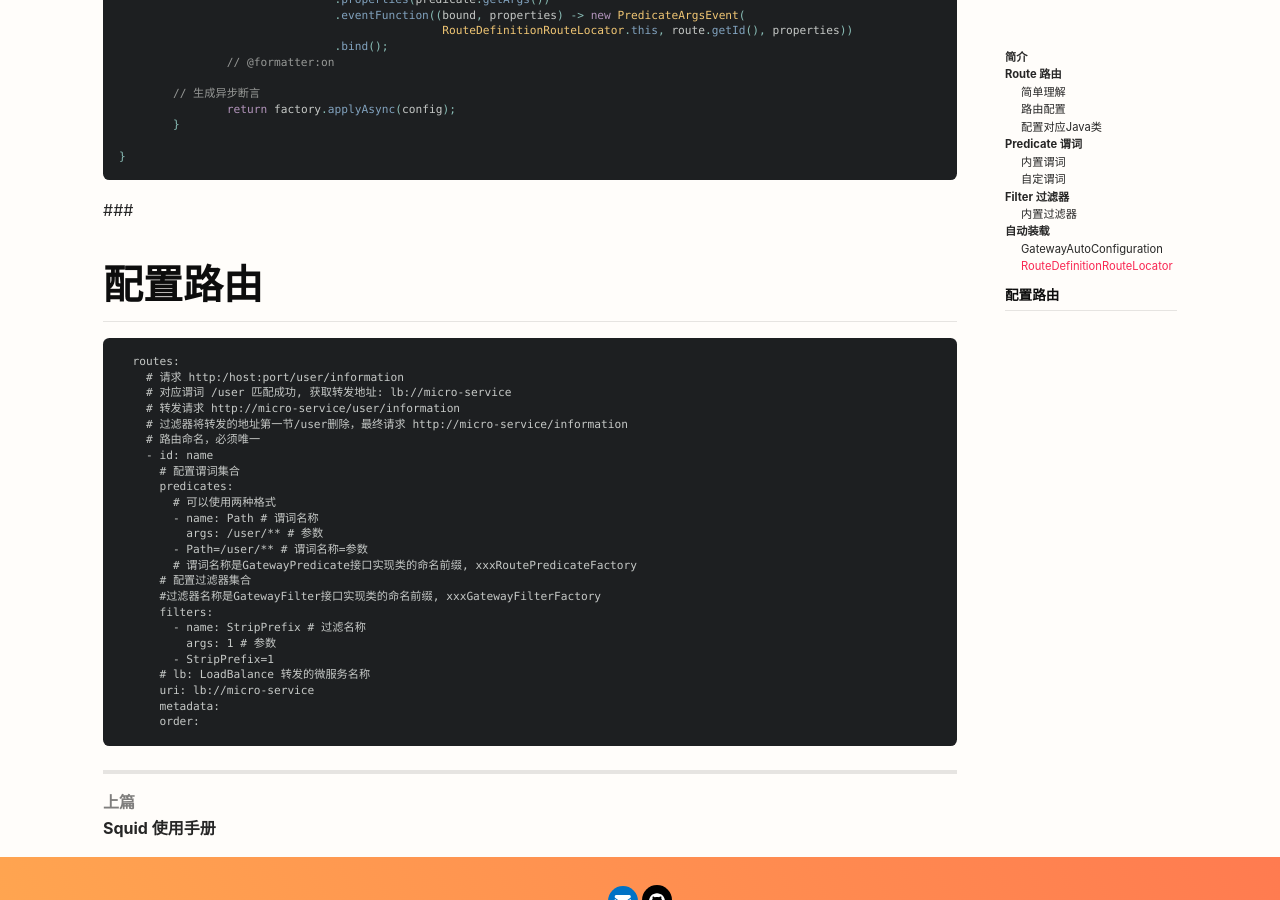
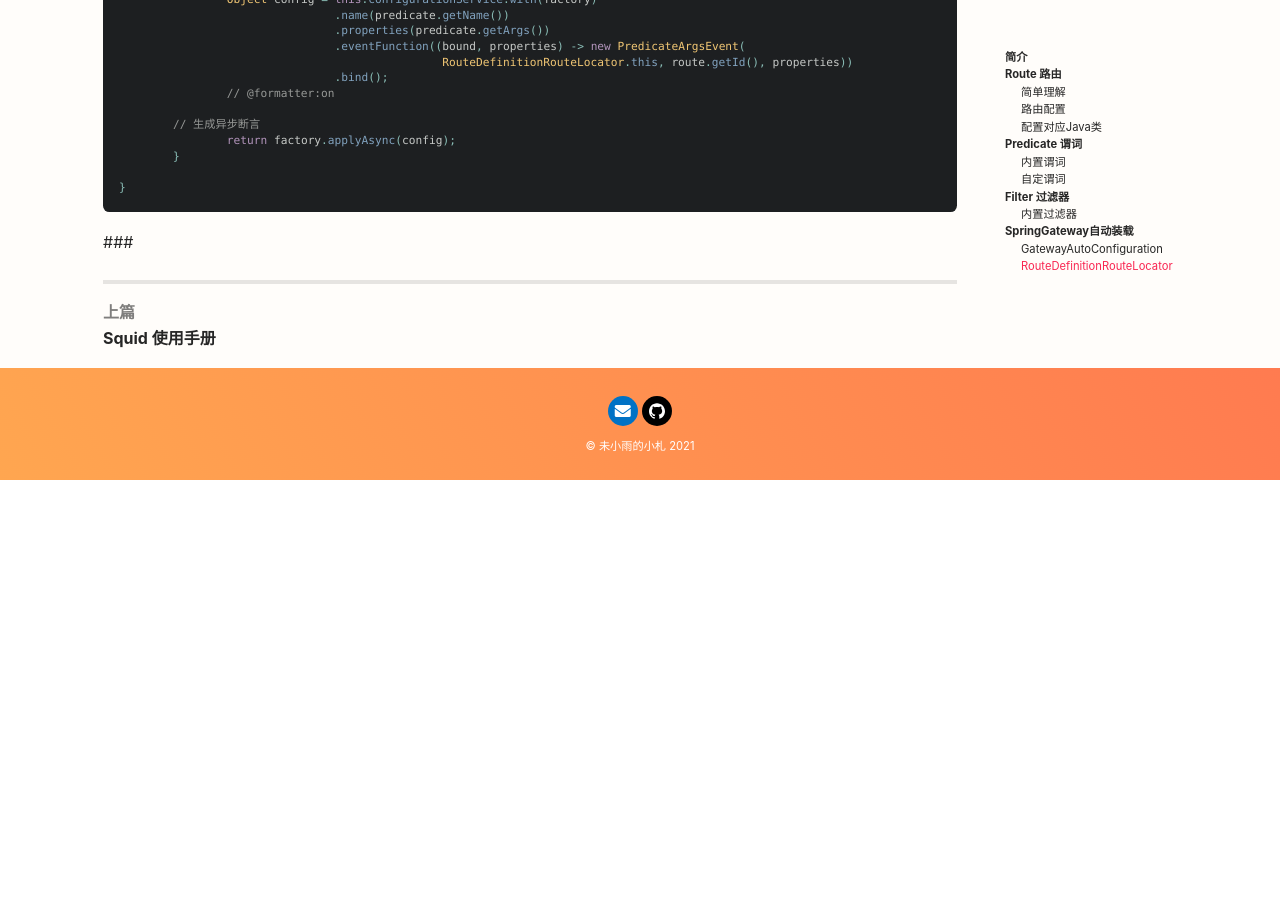
Before and after one commit to cloudland/cloudland.github.io, a Jekyll site: the page built from _posts/program/2022-04-03-java-spring-cloud-gateway.md, in a window 1280 px wide and 900 px high, scrolled down 11377 px. Built offline with Jekyll 4.4.1, drawn with Linux system fonts in a browser that asks for light colours; nearby versions of some CDN libraries; after the commit the page ends 11857 px from its top, so only the background shows below that; some of the changed text lies outside the part shown.

Commit message:
新增springGateway学习笔记

````diff
--- a/_posts/program/2022-04-03-java-spring-cloud-gateway.md
+++ b/_posts/program/2022-04-03-java-spring-cloud-gateway.md
@@ -95,7 +95,8 @@
                 - id: routeName
                   # 谓词配置
                   predicates:
-                    # 谓词名称=参数, 参照 PathRoutePredicateFactory#shortcutFieldOrder 理解, '='号右边参数位置用','分割, 与shortcutFieldOrder函数返回参数名一一对应
+                    # 谓词名称=参数, 参照 PathRoutePredicateFactory#shortcutFieldOrder 理解
+                    # '='号右边参数位置用','分割, 与shortcutFieldOrder函数返回参数名一一对应
                     - Path=/user/**
                   uri: lb://micro-service
 ```
@@ -131,7 +132,8 @@
                 # 路由命名，必须唯一
                 - id: routeName
                   filters:
-                    # 路由名称=参数, 参照 StripPrefixGatewayFilterFactory#shortcutFieldOrder 理解, '='号右边参数位置用','分割, 与shortcutFieldOrder函数返回参数名一一对应
+                    # 路由名称=参数, 参照 StripPrefixGatewayFilterFactory#shortcutFieldOrder 理解
+                    # '='号右边参数位置用','分割, 与shortcutFieldOrder函数返回参数名一一对应
                     - StripPrefix=1
                   uri: lb://micro-service
 ```
@@ -457,7 +459,7 @@
                   uri: lb://micro-service
 ```
 
-## 自动装载
+## SpringGateway自动装载
 
 ### GatewayAutoConfiguration
 
@@ -614,32 +616,3 @@
 ```
 
 ###
-
-
-
-
-# 配置路由
-      routes:
-        # 请求 http:/host:port/user/information
-        # 对应谓词 /user 匹配成功, 获取转发地址: lb://micro-service
-        # 转发请求 http://micro-service/user/information
-        # 过滤器将转发的地址第一节/user删除，最终请求 http://micro-service/information
-        # 路由命名，必须唯一
-        - id: name
-          # 配置谓词集合
-          predicates:
-            # 可以使用两种格式
-            - name: Path # 谓词名称
-              args: /user/** # 参数
-            - Path=/user/** # 谓词名称=参数
-            # 谓词名称是GatewayPredicate接口实现类的命名前缀, xxxRoutePredicateFactory
-          # 配置过滤器集合
-          #过滤器名称是GatewayFilter接口实现类的命名前缀, xxxGatewayFilterFactory
-          filters:
-            - name: StripPrefix # 过滤名称
-              args: 1 # 参数
-            - StripPrefix=1
-          # lb: LoadBalance 转发的微服务名称
-          uri: lb://micro-service
-          metadata:
-          order:
````
